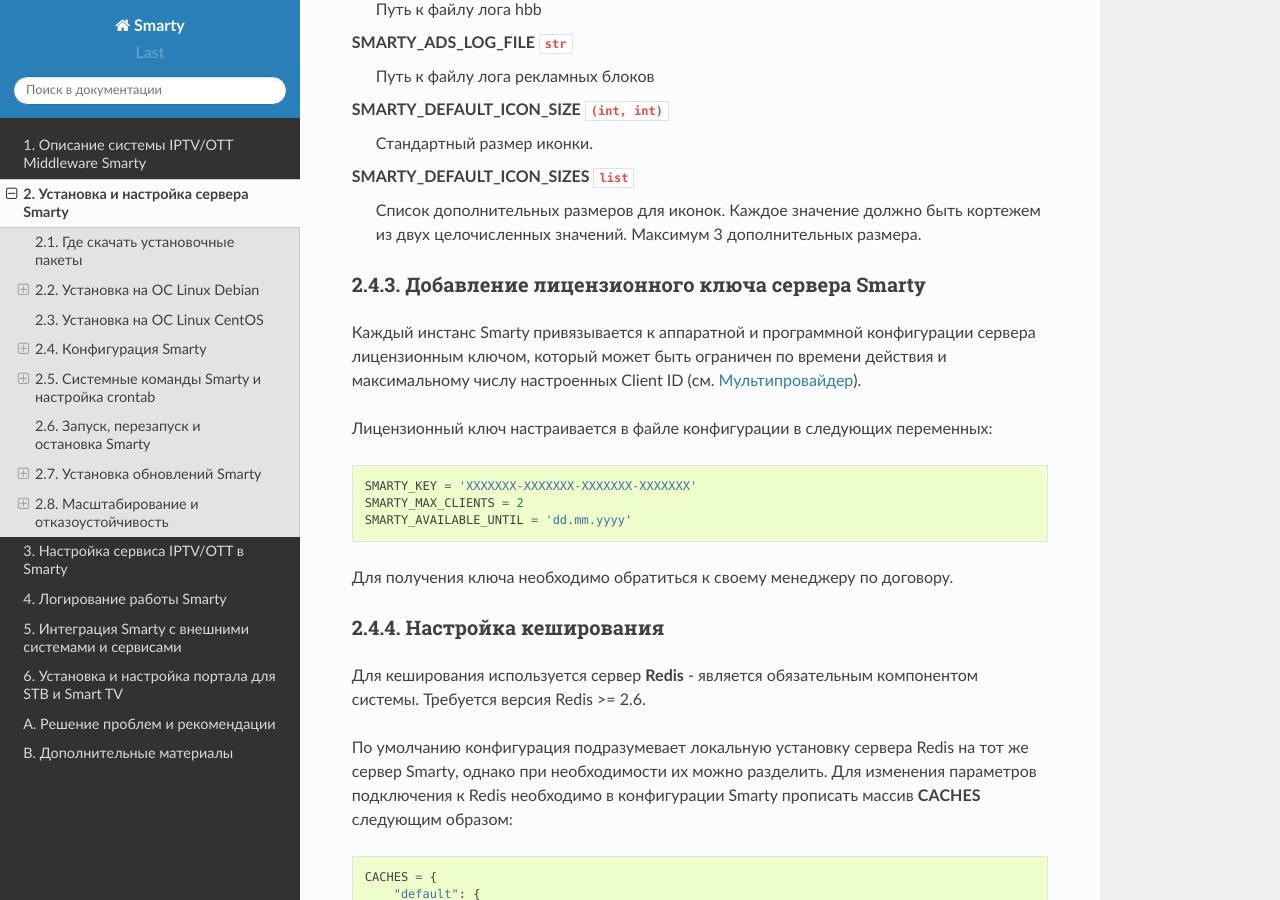
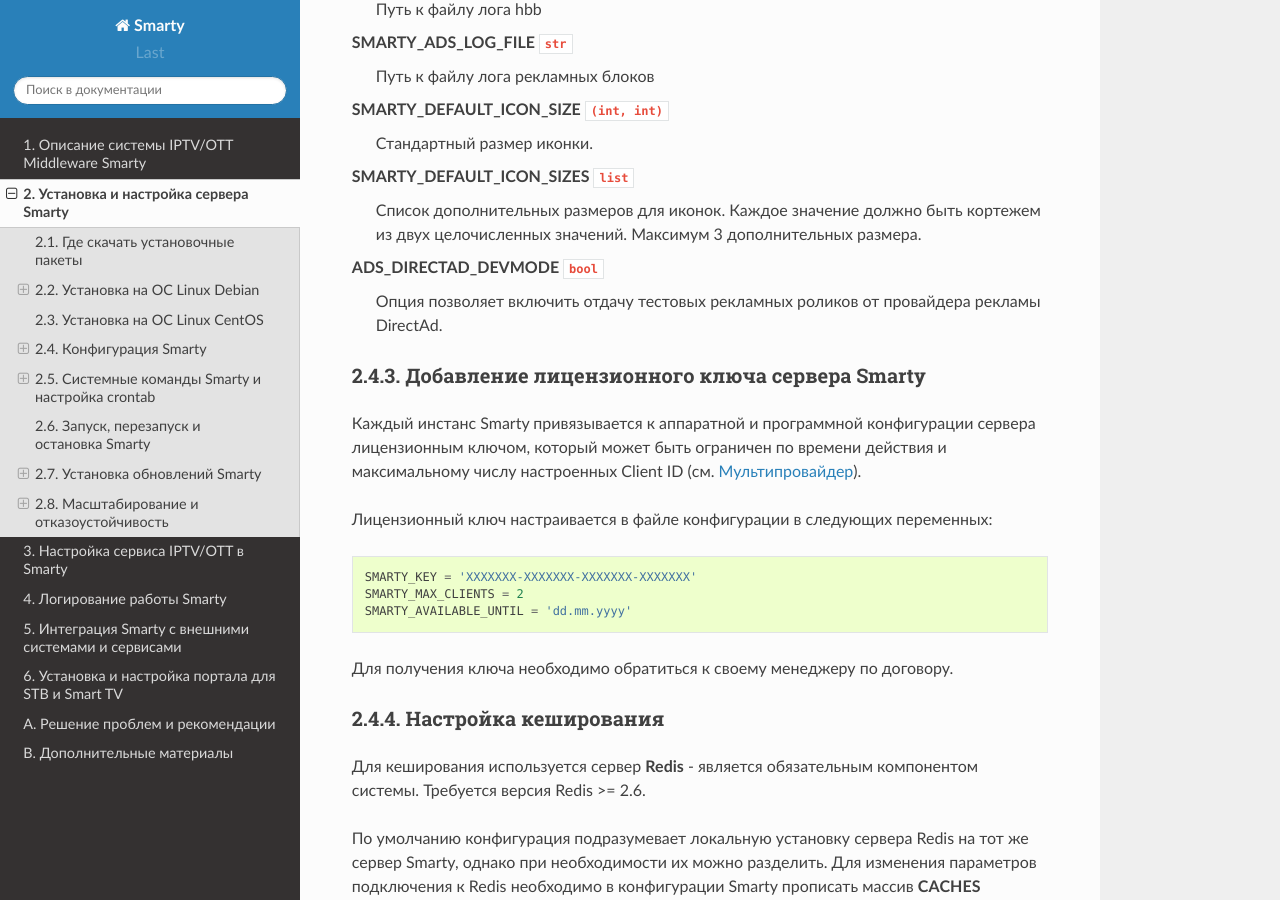
Before and after one commit to sergey-yakovlev/smarty-docs, a Sphinx documentation site: the page built from source/installation_and_configuration.rst, in a window 1280 px wide and 900 px high, scrolled down 13308 px. Built offline with Sphinx 7.4.7 and the Read the Docs theme 2.0.0, drawn with Linux system fonts in a browser that asks for light colours.

Commit message:
Update installation_and_configuration.rst

```diff
--- a/source/installation_and_configuration.rst
+++ b/source/installation_and_configuration.rst
@@ -597,6 +597,8 @@
   Список дополнительных размеров для иконок. Каждое значение должно быть кортежем из двух целочисленных значений.
   Максимум 3 дополнительных размера.
 
+ADS_DIRECTAD_DEVMODE ``bool``
+  Опция позволяет включить отдачу тестовых рекламных роликов от провайдера рекламы DirectAd.
 
 .. _license-settings:
 
```
